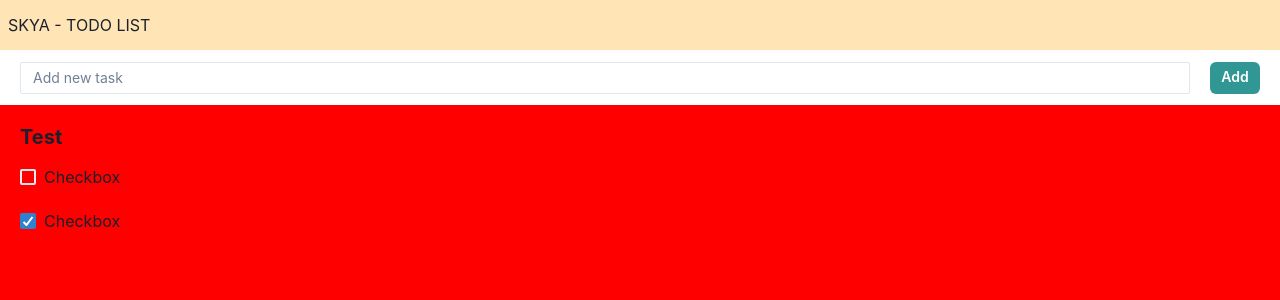
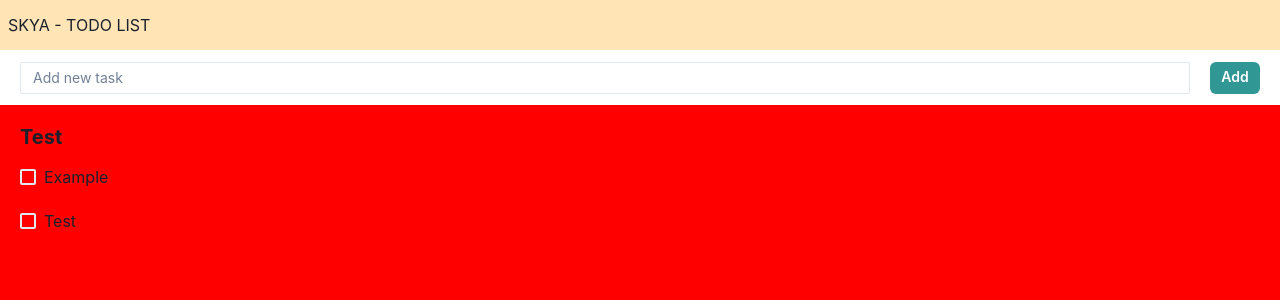
Before and after one commit to Dlumior/new_todolist, a Next.js app: page /topic/111-111-111-111-111 in a window 1280 px wide. Shown: the top 300 px of the page. Built offline with nearby package versions, Linux system fonts and the light colour scheme.

Commit message:
Add useTopic

```diff
--- a/src/components/Layout/TopicLayout.tsx
+++ b/src/components/Layout/TopicLayout.tsx
@@ -1,6 +1,7 @@
-import { FC, ReactNode } from "react";
+import { FC, ReactNode, useEffect } from "react";
 import { Box, Button, FormControl, FormErrorMessage, FormLabel, Input, Text } from "@chakra-ui/react";
 import { useForm } from "react-hook-form";
+import { useTask } from "@/hooks/useTask";
 
 type TopicLayoutProps = {
   children: ReactNode;
@@ -11,16 +12,27 @@ type FormData = {
 };
 export const TopicLayout: FC<TopicLayoutProps> = (props) => {
   const { children } = props;
+  const { addTask } = useTask();
 
   const {
     handleSubmit,
     register,
-    formState: { errors, isSubmitting },
+    formState: { errors, isSubmitting, isSubmitSuccessful },
+    reset,
   } = useForm<FormData>();
 
   function onSubmit(values: FormData) {
-    console.log(values);
+    addTask({
+      id: window.crypto.randomUUID(),
+      done: false,
+      content: values.task,
+    });
   }
+
+  useEffect(() => {
+    reset({ task: "" });
+  }, [isSubmitSuccessful, reset]);
+
   return (
     <>
       <Box position={"sticky"} h={"50px"} bgColor={"moccasin"} display={"flex"} alignItems={"center"} p={2}>
@@ -41,6 +53,7 @@ export const TopicLayout: FC<TopicLayoutProps> = (props) => {
               size={"sm"}
               id="task"
               placeholder="Add new task"
+              autoComplete="off"
               {...register("task", {
                 required: "This is required",
                 minLength: { value: 4, message: "Minimum length should be 4" },
--- /dev/null
+++ b/src/hooks/useTask.tsx
@@ -0,0 +1,118 @@
+import { UUID } from "@/hooks/useTopic";
+import { createContext, FC, ReactNode, Reducer, useContext, useReducer } from "react";
+
+type Task = {
+  id: UUID;
+  content: string;
+  done: boolean;
+};
+
+export const actionsTask = {
+  ADD_TASK: "ADD_TASK" as const,
+  REMOVE_TASK: "REMOVE_TASK" as const,
+  COMPLETE_TASK: "COMPLETE_TASK" as const,
+};
+
+type State = Task[];
+
+const initialTasks: State = [
+  { id: "123-123-123-123-123", content: "Example", done: false },
+  { id: "111-111-111-111-111", content: "Test", done: false },
+];
+
+export type ActionRemove = {
+  type: "REMOVE_TASK";
+  payload: UUID;
+};
+
+export type ActionAdd = {
+  type: "ADD_TASK";
+  payload: Task;
+};
+
+export type ActionComplete = {
+  type: "COMPLETE_TASK";
+  payload: UUID;
+};
+
+export type Actions = ActionAdd | ActionRemove | ActionComplete;
+
+const taskReducer: Reducer<State, Actions> = (state, action) => {
+  const { type, payload } = action;
+  switch (type) {
+    case actionsTask.ADD_TASK:
+      return [...state, payload];
+    case actionsTask.REMOVE_TASK:
+      return state.filter((item) => item.id !== payload);
+    case actionsTask.COMPLETE_TASK:
+      const task = state.find((item) => item.id === payload);
+      if (task) {
+        task.done = true;
+      }
+      return state;
+    default:
+      throw new Error(`No case for the type ${type} found in the reducer`);
+  }
+};
+
+const TaskContext = createContext({
+  tasks: initialTasks,
+  addTask: (task: Task) => {},
+  removeTask: (id: UUID) => {},
+  findTask: (id: UUID): Task => {
+    return { id: "0", done: false, content: "Empty" };
+  },
+  completeTask: (id: UUID) => {},
+});
+
+export const TaskProvider: FC<{ children: ReactNode }> = (props) => {
+  const { children } = props;
+  const [tasks, dispatch] = useReducer(taskReducer, initialTasks);
+
+  const addTask = (task: Task) => {
+    dispatch({
+      type: actionsTask.ADD_TASK,
+      payload: task,
+    });
+  };
+
+  const removeTask = (id: UUID) => {
+    dispatch({
+      type: actionsTask.REMOVE_TASK,
+      payload: id,
+    });
+  };
+
+  const findTask = (id: UUID): Task => {
+    const task = tasks.find((item) => item.id === id);
+    if (task) return task;
+    return { id: "0", done: false, content: "Empty" };
+  };
+
+  const completeTask = (id: UUID) => {
+    dispatch({
+      type: actionsTask.COMPLETE_TASK,
+      payload: id,
+    });
+  };
+
+  const value = {
+    tasks,
+    addTask,
+    removeTask,
+    findTask,
+    completeTask,
+  };
+
+  return <TaskContext.Provider value={value}>{children}</TaskContext.Provider>;
+};
+
+export const useTask = () => {
+  const context = useContext(TaskContext);
+
+  if (context === undefined) {
+    throw new Error("useTask must be used within TopicContext");
+  }
+
+  return context;
+};
--- a/src/hooks/useTopic.tsx
+++ b/src/hooks/useTopic.tsx
@@ -1,5 +1,4 @@
 import { createContext, FC, ReactNode, Reducer, useContext, useReducer } from "react";
-import { f } from "@chakra-ui/toast/dist/toast.types-76829e6b";
 
 export type UUID = string;
 
--- a/src/pages/_app.tsx
+++ b/src/pages/_app.tsx
@@ -2,12 +2,15 @@ import "@/styles/globals.css";
 import type { AppProps } from "next/app";
 import { ChakraProvider } from "@chakra-ui/react";
 import { TopicProvider } from "@/hooks/useTopic";
+import { TaskProvider } from "@/hooks/useTask";
 
 export default function App({ Component, pageProps }: AppProps) {
   return (
     <ChakraProvider resetCSS>
       <TopicProvider>
-        <Component {...pageProps} />
+        <TaskProvider>
+          <Component {...pageProps} />
+        </TaskProvider>
       </TopicProvider>
     </ChakraProvider>
   );
--- a/src/pages/topic/[slug].tsx
+++ b/src/pages/topic/[slug].tsx
@@ -4,11 +4,13 @@ import { FC } from "react";
 import { useRouter } from "next/router";
 import { TopicLayout } from "@/components/Layout/TopicLayout";
 import { useTopic, UUID } from "@/hooks/useTopic";
+import { useTask } from "@/hooks/useTask";
 
 export default function TopicTodoList() {
   const router = useRouter();
   const { slug } = router.query;
   const { findTopic } = useTopic();
+  const { tasks } = useTask();
   const topic = findTopic(slug as UUID);
   return (
     <TopicLayout>
@@ -17,8 +19,11 @@ export default function TopicTodoList() {
       </Heading>
 
       <Stack spacing={5} direction="column">
-        <Checkbox>Checkbox</Checkbox>
-        <Checkbox defaultChecked>Checkbox</Checkbox>
+        {tasks.map((task) => (
+          <Checkbox key={task.id} checked={task.done}>
+            {task.content}
+          </Checkbox>
+        ))}
       </Stack>
     </TopicLayout>
   );
```
Also changed, not shown: src/components/Elements/CustomModal.tsx (+9 -4 lines).
